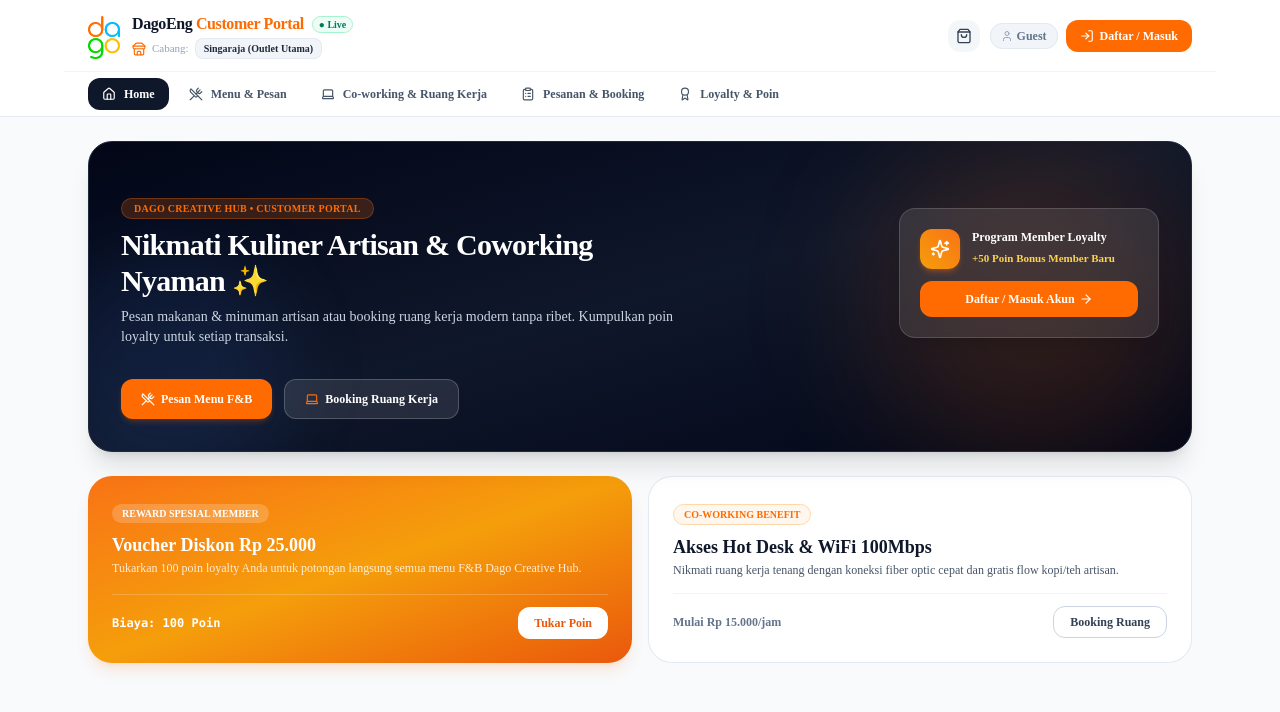
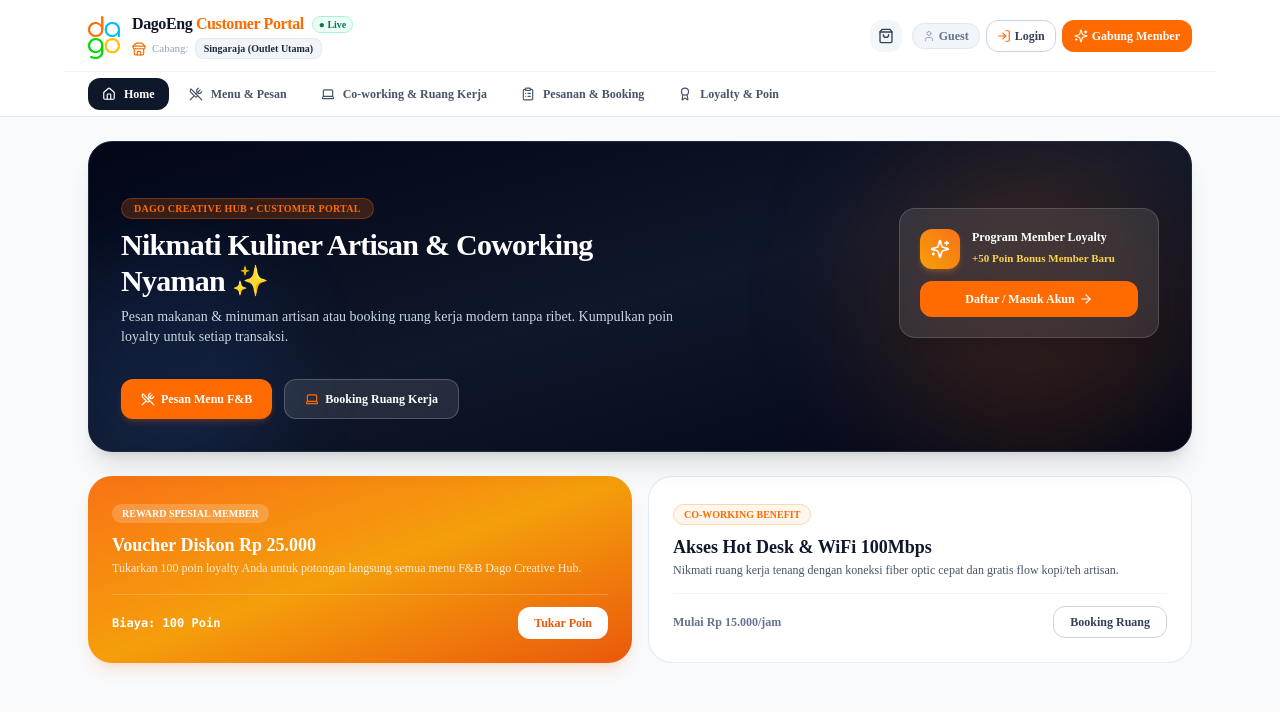
Before and after one commit to Shandi-Aditya/DagoEng-FnB-Management, a Next.js app: page /customer in a window 1280 px wide. Shown: the top 712 px of the page. Built offline with nearby package versions, Linux system fonts and the light colour scheme.

Commit message:
fix(auth): clean customer logout session, restore guest header buttons, remove redundant landing buttons, and add lifecycle tests

```diff
--- a/src/app/(mobile)/customer/page.tsx
+++ b/src/app/(mobile)/customer/page.tsx
@@ -808,15 +808,21 @@
 
             {/* Guest vs Logged-In Customer Access */}
             {!isCustomerLoggedIn ? (
-              <div className="flex items-center space-x-2">
+              <div className="flex items-center space-x-1.5">
                 <span className="hidden sm:inline-flex items-center space-x-1 text-xs font-bold text-slate-500 bg-slate-100 px-2.5 py-1 rounded-xl border border-slate-200">
                   <User className="w-3 h-3 text-slate-400" />
                   <span>Guest</span>
                 </span>
                 <Link href={`/login?returnTo=${encodeURIComponent(`/customer?tab=${activeTab}`)}&mode=customer`}>
-                  <Button size="sm" className="text-xs h-8 px-3.5 font-bold bg-brand-orange hover:bg-orange-600 text-white rounded-xl shadow-xs transition-all hover:scale-105 active:scale-95">
-                    <LogIn className="w-3.5 h-3.5 mr-1.5" />
-                    <span>Daftar / Masuk</span>
+                  <Button variant="outline" size="sm" className="text-xs h-8 px-2.5 font-bold text-slate-700 hover:text-slate-900 border-slate-300 rounded-xl">
+                    <LogIn className="w-3.5 h-3.5 sm:mr-1 text-brand-orange" />
+                    <span>Login</span>
+                  </Button>
+                </Link>
+                <Link href={`/login?returnTo=${encodeURIComponent(`/customer?tab=${activeTab}`)}&mode=register`}>
+                  <Button size="sm" className="text-xs h-8 px-3 font-bold bg-brand-orange hover:bg-orange-600 text-white rounded-xl shadow-xs transition-all hover:scale-105 active:scale-95">
+                    <Sparkles className="w-3.5 h-3.5 sm:mr-1" />
+                    <span>Gabung Member</span>
                   </Button>
                 </Link>
               </div>
--- a/src/app/page.tsx
+++ b/src/app/page.tsx
@@ -605,30 +605,6 @@
                     </div>
                   </div>
                 ))}
-              </div>
-
-              {/* Onboarding Direct Action Buttons */}
-              <div className="pt-2 flex flex-wrap items-center gap-3">
-                <Link href="/customer?tab=COWORKING">
-                  <Button className="h-11 px-5 font-black bg-brand-orange text-white hover:bg-orange-600 rounded-xl text-xs shadow-md shadow-orange-500/20 hover:scale-105 active:scale-95 transition-all">
-                    <Laptop className="w-3.5 h-3.5 mr-1.5" />
-                    <span>Booking Working Space</span>
-                  </Button>
-                </Link>
-
-                <Link href="/customer?tab=MENU">
-                  <Button variant="outline" className="h-11 px-5 font-bold bg-white/10 text-white border-white/20 hover:bg-white/20 hover:border-white/40 rounded-xl text-xs hover:scale-105 active:scale-95 transition-all">
-                    <UtensilsCrossed className="w-3.5 h-3.5 mr-1.5 text-brand-orange" />
-                    <span>Pesan F&B</span>
-                  </Button>
-                </Link>
-
-                <Link href={`/login?mode=register&returnTo=${encodeURIComponent("/customer?tab=LOYALTY")}`}>
-                  <Button variant="outline" className="h-11 px-4 font-bold bg-white/5 text-amber-300 border-amber-400/30 hover:bg-amber-500/10 rounded-xl text-xs hover:scale-105 active:scale-95 transition-all">
-                    <Sparkles className="w-3.5 h-3.5 mr-1.5 text-amber-400" />
-                    <span>Gabung Member</span>
-                  </Button>
-                </Link>
               </div>
             </div>
 
```
Also changed, not shown: 1 other file (tests, documents, lock files or other folders).
